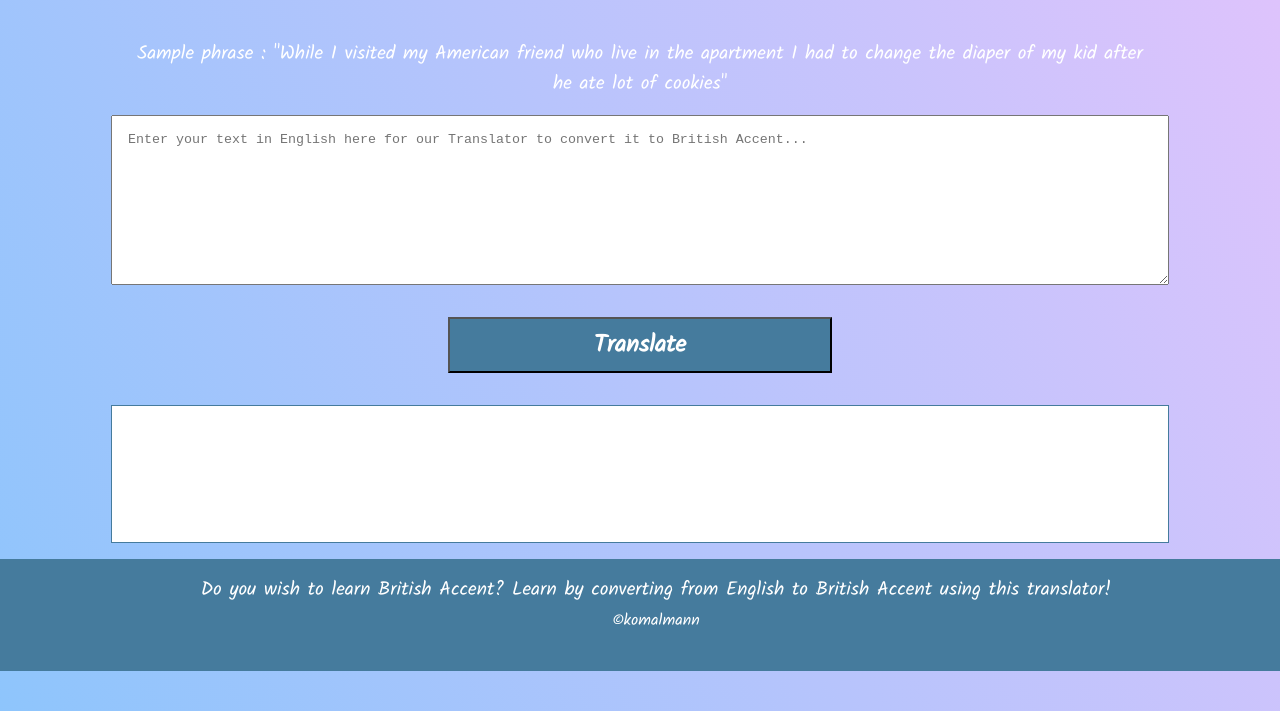
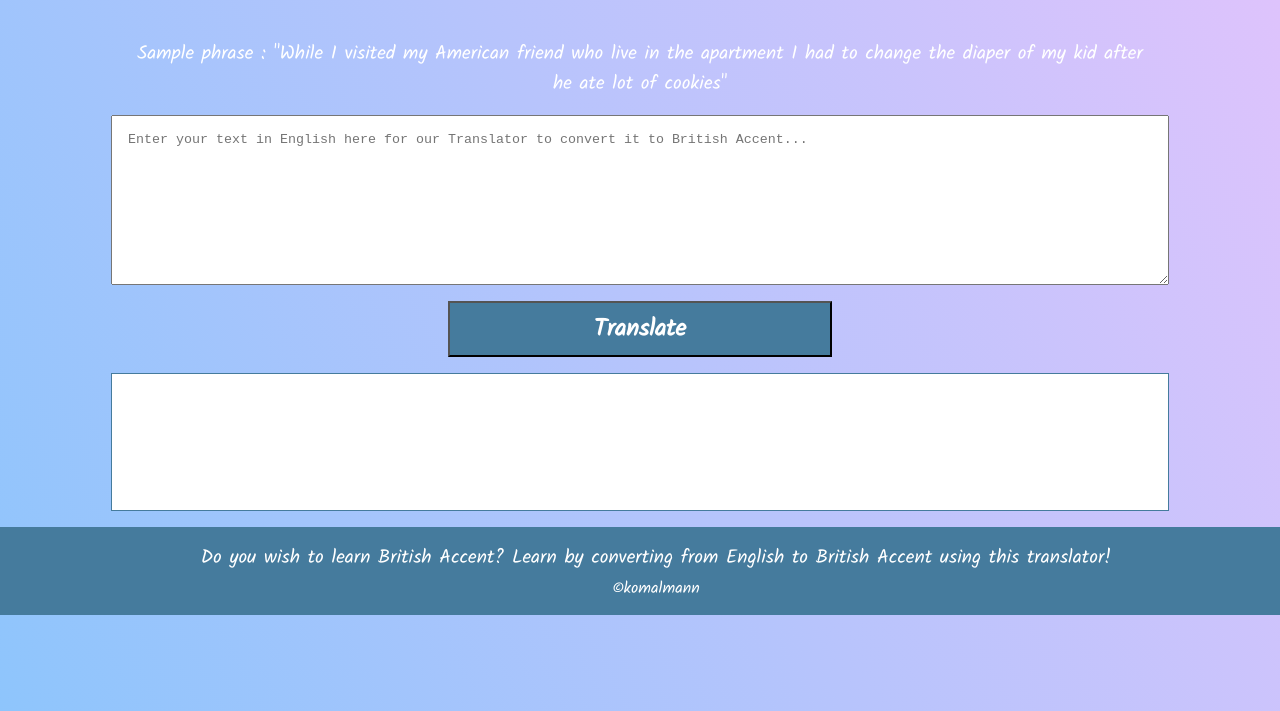
Before and after one commit to komalmann/British-Accent-Translator, a plain HTML site: page index.html in a window 1280 px wide. Shown: the part 89-800 px from the top of the page. Drawn offline with Linux system fonts and the light colour scheme.

Commit message:
modified styling

```diff
--- a/style.css
+++ b/style.css
@@ -58,7 +58,7 @@ nav{
 }
 
 #btn{
-    margin:1rem;
+    margin:0.001rem;
     width:30%;
     height:7vh;
     background-color: var(--primary-color);
@@ -81,7 +81,7 @@ nav{
 footer{
     bottom:0;
     width:100%;
-    height: 10vh;
+    height: 7vh;
     background-color: var(--primary-color);
     color:var(--secondary-color);
     padding:1rem;
```
